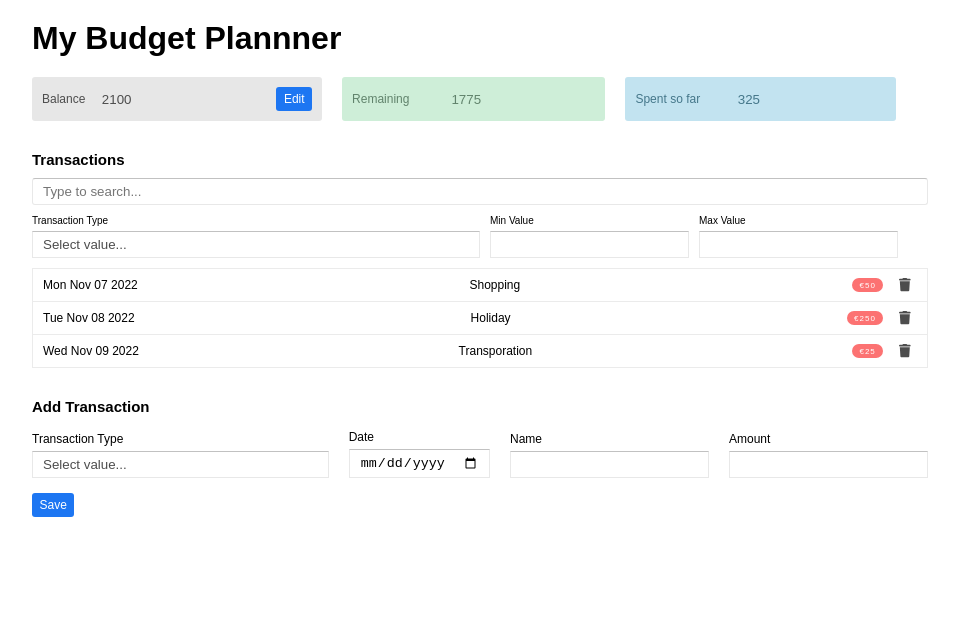
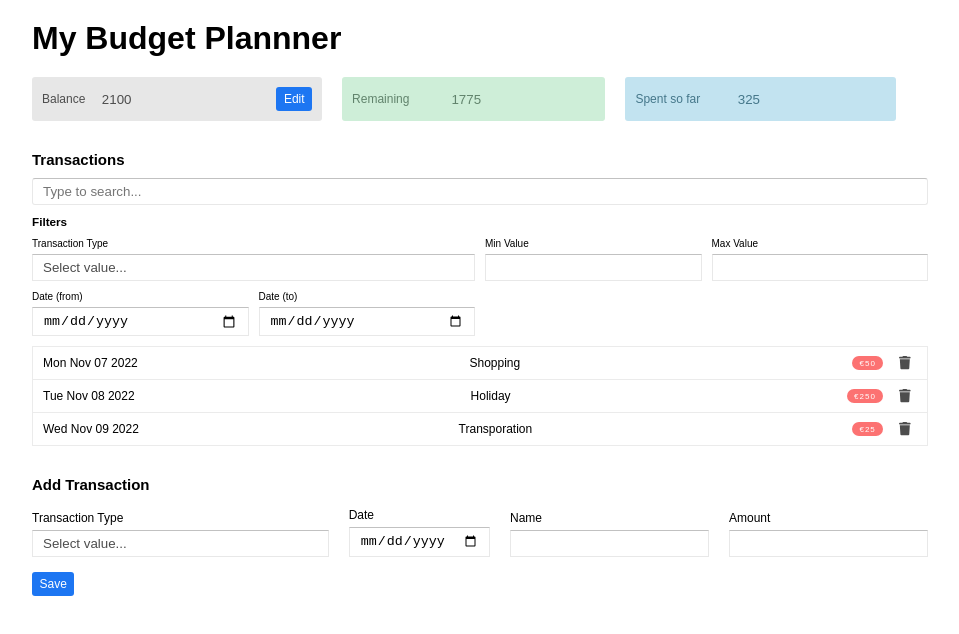
Before and after one commit to j-hutchison/react-typescript-budget-planner, a React (Create React App) app: page / in a window 1280 px wide. Shown: the top 634 px of the page, without its empty margins (160-1119 px from the left). Built offline with nearby package versions, Linux system fonts and the light colour scheme.

Commit message:
Added date from and to filter

```diff
--- a/src/components/AddTransaction/Dropdown.module.css
+++ b/src/components/AddTransaction/Dropdown.module.css
@@ -1,11 +1,11 @@
 .dropdown {
+	grid-column: 1 / 3;
+
 	display: flex;
 	flex-direction: column;
 
 	flex-grow: 1;
 	gap: 0.5rem;
-
-	max-width: 50%;
 }
 .dropdown > span {
 	display: block;
--- a/src/components/TransactionList/TransactionList.module.css
+++ b/src/components/TransactionList/TransactionList.module.css
@@ -5,6 +5,7 @@
 }
 
 .filters {
-	display: flex;
+	display: grid;
+	grid-template-columns: repeat(4, 1fr);
 	gap: 1rem;
 }
--- a/src/components/TransactionList/TransactionList.tsx
+++ b/src/components/TransactionList/TransactionList.tsx
@@ -23,6 +23,7 @@ const TransactionList = () => {
 		updateFilterFlags,
 		filterByTransactionType,
 		filterByMaxMin,
+		filterByFromToDate,
 	} = useContext(TransactionContext);
 
 	//TODO: Fix so that values are pulled from TransactionType enum
@@ -59,12 +60,29 @@ const TransactionList = () => {
 		}
 	};
 
+	const onChangeFromToDateFilterHandler = (value: string, name: string) => {
+		const thisFilter = new Filter(
+			name,
+			"date",
+			new Date(value).setHours(0, 0, 0, 0)
+		);
+		console.log(value, name);
+
+		if (!updateFilterFlags) return;
+		if (value === "") {
+			updateFilterFlags(thisFilter, true);
+		} else {
+			updateFilterFlags(thisFilter);
+		}
+	};
+
 	return (
 		<section className={classes["transaction-list"]}>
 			<h2>Transactions</h2>
 			<Searchbar />
 
 			<div className={classes["filters"]}>
+				<h3>Filters</h3>
 				<Dropdown
 					label="Transaction Type"
 					fieldMapping="type"
@@ -83,6 +101,18 @@ const TransactionList = () => {
 					type="number"
 					onFilterHandler={onChangeMaxMinFilterHandler}
 				></InputField>
+				<InputField
+					name="transaction-filter-fromdate"
+					label="Date (from)"
+					type="date"
+					onFilterHandler={onChangeFromToDateFilterHandler}
+				></InputField>
+				<InputField
+					name="transaction-filter-todate"
+					label="Date (to)"
+					type="date"
+					onFilterHandler={onChangeFromToDateFilterHandler}
+				></InputField>
 			</div>
 			<section className={classes["transaction-lines"]}>
 				{transactionList
@@ -93,6 +123,10 @@ const TransactionList = () => {
 					.filter((transaction) => {
 						if (!filterByMaxMin) return true;
 						return filterByMaxMin(transaction);
+					})
+					.filter((transaction) => {
+						if (!filterByFromToDate) return true;
+						return filterByFromToDate(transaction);
 					})
 					.filter((transaction) =>
 						transaction.memo
--- a/src/context/TransactionContext.tsx
+++ b/src/context/TransactionContext.tsx
@@ -17,6 +17,7 @@ interface ITransactionContext {
 	updateFilterFlags?: (filter: Filter, removeFilter?: boolean) => void;
 	filterByTransactionType?: (transaction: Transaction) => boolean;
 	filterByMaxMin?: (transaction: Transaction) => boolean;
+	filterByFromToDate?: (transaction: Transaction) => boolean;
 }
 
 const defaultState = {
@@ -84,20 +85,16 @@ const TransactionProvider: React.FC<TransactionProviderProps> = (props) => {
 	};
 
 	const filterByTransactionType = (transaction: Transaction) => {
-		let matchingTransaction = false;
+		let matchingTransaction = true;
 		if (filters.length > 0) {
 			filters
 				.filter((filter) => filter.fieldMapping === "type")
 				.forEach((filter) => {
 					console.log(`filterByTransactionType: ${JSON.stringify(filter)}`);
-					if (filter.fieldMapping === "type") {
 					if (filter.value === "Incoming") {
 						matchingTransaction = transaction.isCredit === true;
 					} else if (filter.value === "Outgoing") {
 						matchingTransaction = transaction.isCredit === false;
-						} else {
-							matchingTransaction = true;
-						}
 					} else {
 						matchingTransaction = true;
 					}
@@ -115,7 +112,6 @@ const TransactionProvider: React.FC<TransactionProviderProps> = (props) => {
 				.filter((filter) => filter.fieldMapping === "amount")
 				.forEach((filter) => {
 					console.log(`filterByMaxMin: ${JSON.stringify(filter)}`);
-					if (filter.fieldMapping === "amount") {
 					if (filter.name === "transaction-filter-min") {
 						matchingTransaction =
 							matchingTransaction && transaction.amount >= filter.value;
@@ -124,8 +120,32 @@ const TransactionProvider: React.FC<TransactionProviderProps> = (props) => {
 						matchingTransaction =
 							matchingTransaction && transaction.amount <= filter.value;
 					}
+				});
 		} else {
 			matchingTransaction = true;
+		}
+		return matchingTransaction;
+	};
+
+	const filterByFromToDate = (transaction: Transaction) => {
+		console.log(`filterByFromToDate`);
+		let matchingTransaction = true;
+		if (filters.length > 0) {
+			filters
+				.filter((filter) => filter.fieldMapping === "date")
+				.forEach((filter) => {
+					console.log(`filterByFromToDate: ${JSON.stringify(filter)}`);
+
+					console.log(new Date(transaction.date));
+					console.log(filter.value);
+
+					if (filter.name === "transaction-filter-fromdate") {
+						matchingTransaction =
+							matchingTransaction && new Date(transaction.date) >= filter.value;
+					}
+					if (filter.name === "transaction-filter-todate") {
+						matchingTransaction =
+							matchingTransaction && new Date(transaction.date) <= filter.value;
 					}
 				});
 		} else {
@@ -182,6 +202,7 @@ const TransactionProvider: React.FC<TransactionProviderProps> = (props) => {
 				updateFilterFlags,
 				filterByTransactionType,
 				filterByMaxMin,
+				filterByFromToDate,
 			}}
 		>
 			{props.children}
--- a/src/models/Filter.ts
+++ b/src/models/Filter.ts
@@ -2,6 +2,6 @@ export class Filter {
 	constructor(
 		public name: string,
 		public fieldMapping: string,
-		public value: string | number
+		public value: string | number | Date
 	) {}
 }
```
Lines whose indentation alone changed are shown as unchanged.
